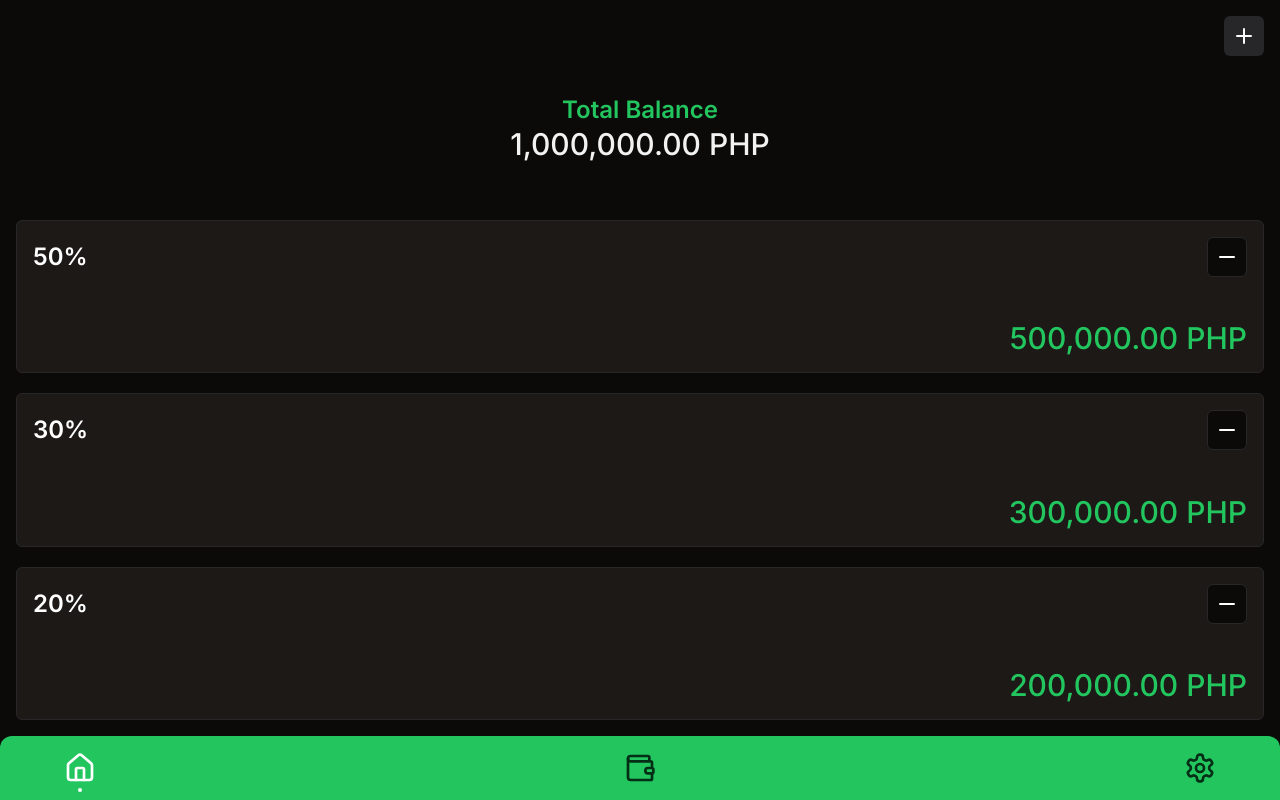
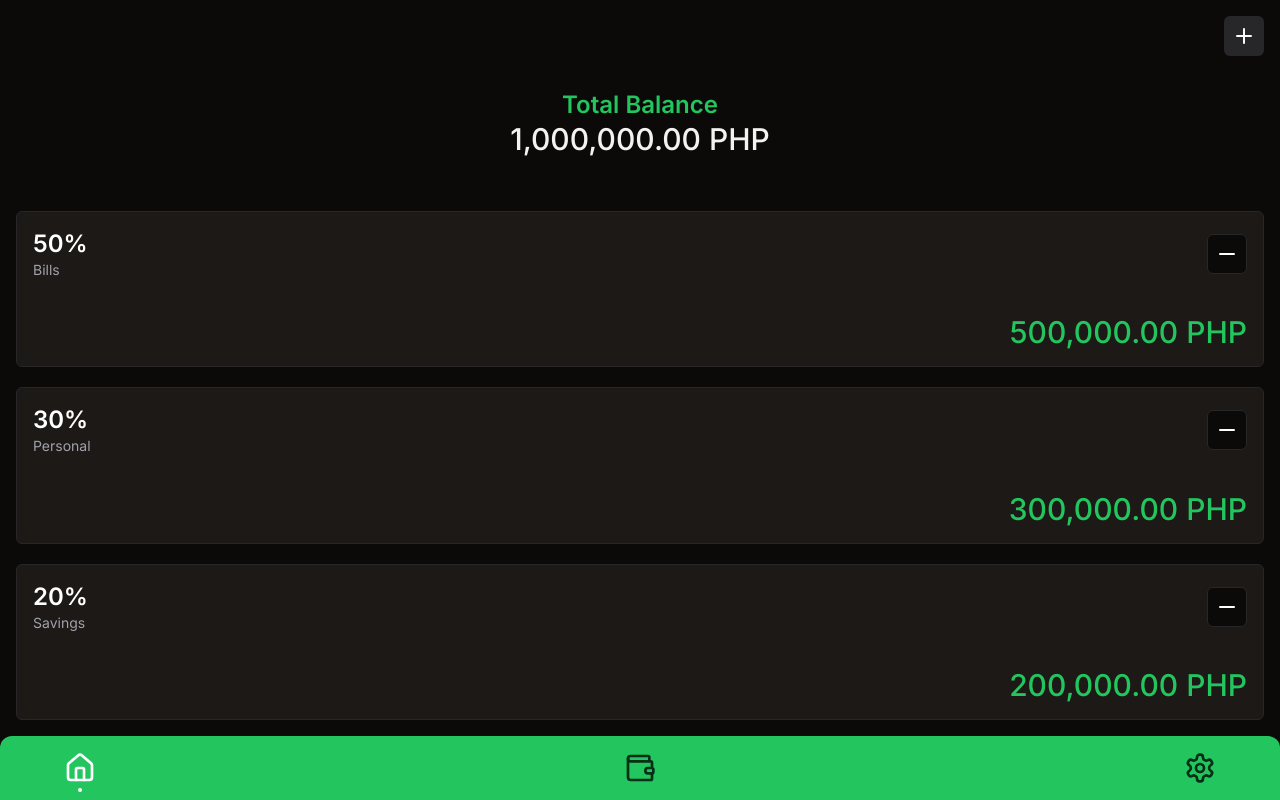
Before and after one commit to ervnjmsdnts/finance, a Next.js app: page / in a window 1280 px wide. Built offline with nearby package versions, Linux system fonts and the light colour scheme.

Commit message:
Added description of percentages

```diff
--- a/src/app/layout.tsx
+++ b/src/app/layout.tsx
@@ -1,7 +1,7 @@
 import type { Metadata } from 'next';
 import { Inter } from 'next/font/google';
 import './globals.css';
-import BottomNav from './components/bottom-nav';
+import BottomNav from '../components/bottom-nav';
 
 const inter = Inter({ subsets: ['latin'] });
 
--- a/src/app/page.tsx
+++ b/src/app/page.tsx
@@ -16,7 +16,10 @@ export default function Home() {
         </div>
         <div className='bg-card border flex flex-col justify-between p-4 text-white rounded-md'>
           <div className='flex items-center justify-between'>
-            <h2 className='text-2xl font-semibold'>50%</h2>
+            <div>
+              <h2 className='text-2xl font-semibold'>50%</h2>
+              <p className='text-sm text-muted-foreground'>Bills</p>
+            </div>
             <Button variant='outline' size='icon'>
               <Minus />
             </Button>
@@ -27,7 +30,10 @@ export default function Home() {
         </div>
         <div className='bg-card flex border flex-col justify-between p-4 text-white rounded-md'>
           <div className='flex items-center justify-between'>
-            <h2 className='text-2xl font-semibold'>30%</h2>
+            <div>
+              <h2 className='text-2xl font-semibold'>30%</h2>
+              <p className='text-sm text-muted-foreground'>Personal</p>
+            </div>
             <Button variant='outline' size='icon'>
               <Minus />
             </Button>
@@ -38,7 +44,10 @@ export default function Home() {
         </div>
         <div className='bg-card flex border flex-col justify-between p-4 text-white rounded-md'>
           <div className='flex items-center justify-between'>
-            <h2 className='text-2xl font-semibold'>20%</h2>
+            <div>
+              <h2 className='text-2xl font-semibold'>20%</h2>
+              <p className='text-sm text-muted-foreground'>Savings</p>
+            </div>
             <Button variant='outline' size='icon'>
               <Minus />
             </Button>
```
Also changed, not shown: src/components/add-fab.tsx (renamed from src/app/components/add-fab.tsx), src/components/bottom-nav.tsx (renamed from src/app/components/bottom-nav.tsx).
